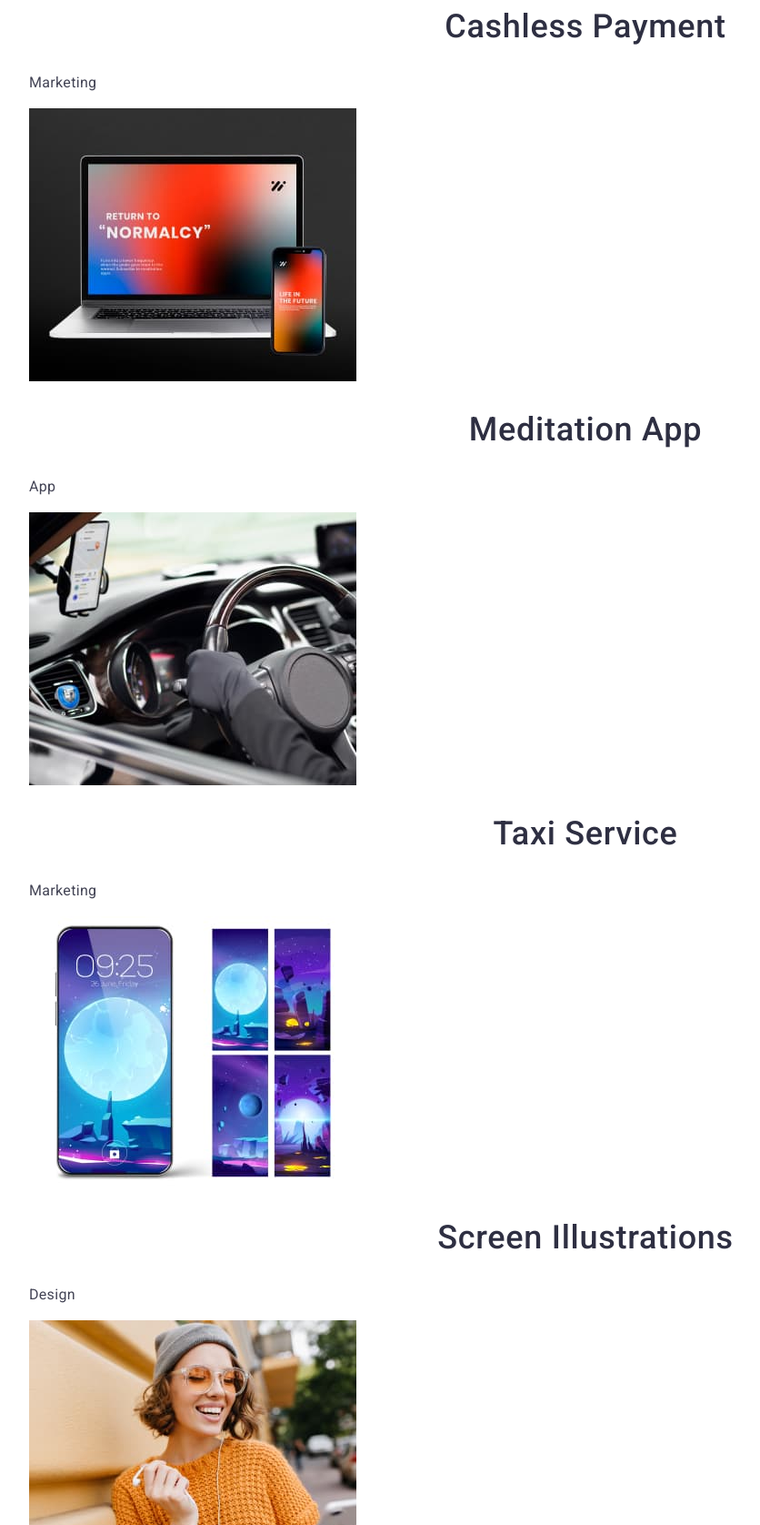
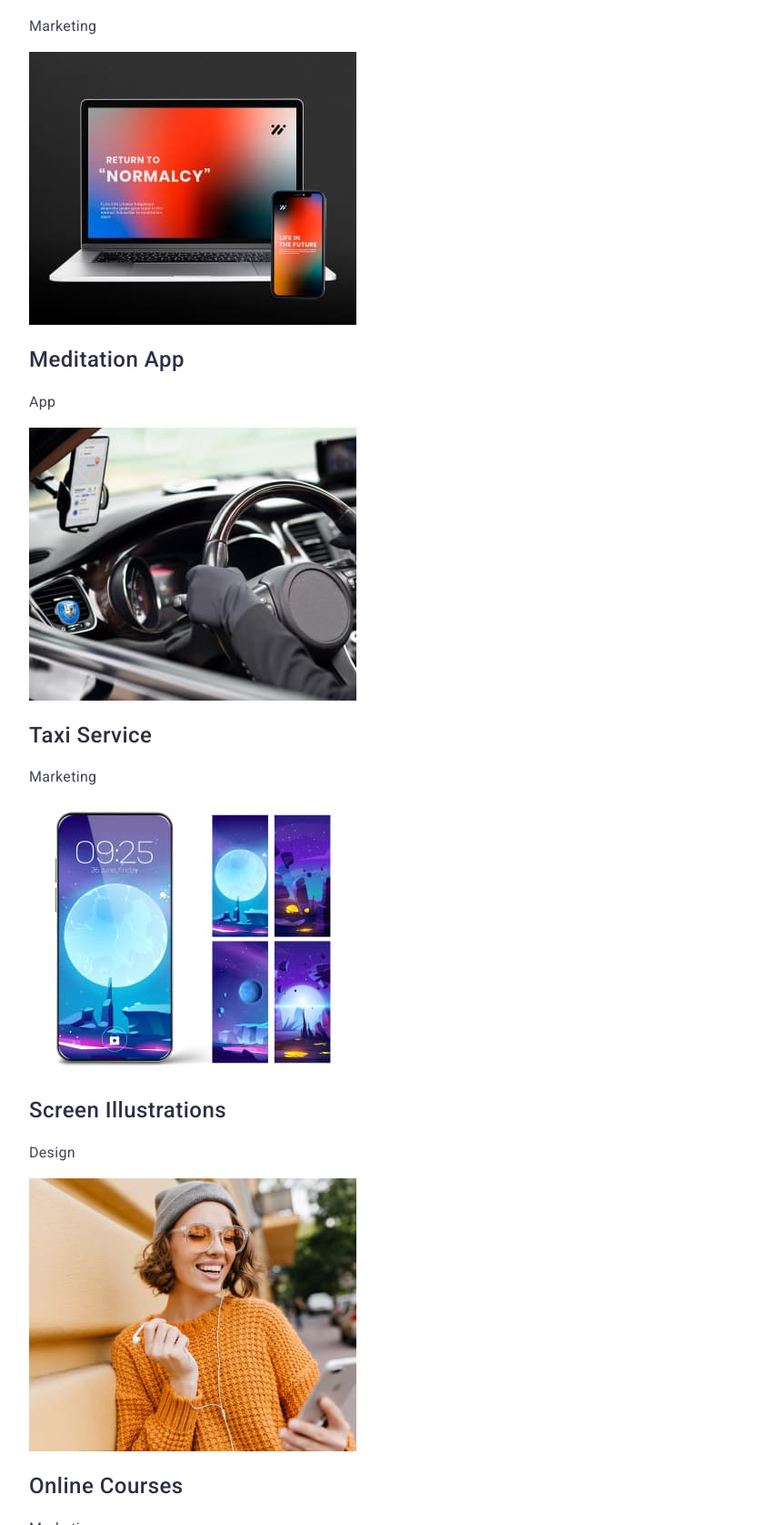
Before and after one commit to AndriiKusiak/goit-markup-hw-02, a plain HTML site: page portfolio.html in a window 1280 px wide. Shown: the part 1124-2800 px from the top of the page at 91% size, without its empty margins (16-852 px from the left). Drawn offline with Linux system fonts and the light colour scheme.

Commit message:
finally2

```diff
--- a/css/styles.css
+++ b/css/styles.css
@@ -97,6 +97,16 @@ body {
     letter-spacing: 0.02em;
 }
 
+.gallery-title {
+    color: var(--navyblue-color);
+    font-size: 320x;
+    font-weight: 500;
+    line-height: 1.2;
+    letter-spacing: 0.72px;
+    text-transform: capitalize;
+    letter-spacing: 0.02em;
+}
+
 .third-title {
     color: var(--navyblue-color);
     font-size: 20px;
--- a/portfolio.html
+++ b/portfolio.html
@@ -61,7 +61,7 @@
                 alt="Banking Interface"
                 width="360"
               />
-              <h2 class="second-tittle">Banking App Interface Concept</h2>
+              <h2 class="gallery-title">Banking App Interface Concept</h2>
               <p class="paragraph">App</p></a
             >
           </li>
@@ -73,8 +73,9 @@
                 width="360"
                 height="300"
               />
-            <h2 class="second-tittle">Cashless Payment</h2>
-            <p class="paragraph">Marketing</p></a>
+              <h2 class="gallery-title">Cashless Payment</h2>
+              <p class="paragraph">Marketing</p></a
+            >
           </li>
           <li>
             <a href="" class="list link">
@@ -84,8 +85,9 @@
                 width="360"
                 height="300"
               />
-            <h2 class="second-tittle">Meditation App</h2>
-            <p class="paragraph">App</p></a>
+              <h2 class="gallery-title">Meditation App</h2>
+              <p class="paragraph">App</p></a
+            >
           </li>
           <li>
             <a href="" class="list link">
@@ -95,8 +97,9 @@
                 width="360"
                 height="300"
               />
-            <h2 class="second-tittle">Taxi Service</h2>
-            <p class="paragraph">Marketing</p></a>
+              <h2 class="gallery-title">Taxi Service</h2>
+              <p class="paragraph">Marketing</p></a
+            >
           </li>
           <li>
             <a href="" class="list link">
@@ -106,8 +109,9 @@
                 width="360"
                 height="300"
               />
-            <h2 class="second-tittle">Screen Illustrations</h2>
-            <p class="paragraph">Design</p></a>
+              <h2 class="gallery-title">Screen Illustrations</h2>
+              <p class="paragraph">Design</p></a
+            >
           </li>
           <li>
             <a href="" class="list link">
@@ -117,8 +121,9 @@
                 width="360"
                 height="300"
               />
-            <h2 class="second-tittle">Online Courses</h2>
-            <p class="paragraph">Marketing</p></a>
+              <h2 class="gallery-title">Online Courses</h2>
+              <p class="paragraph">Marketing</p></a
+            >
           </li>
           <li>
             <a href="" class="list link">
@@ -128,8 +133,9 @@
                 width="360"
                 height="300"
               />
-            <h2 class="second-tittle">Instagram Stories Concept</h2>
-            <p class="paragraph">Design</p></a>
+              <h2 class="gallery-title">Instagram Stories Concept</h2>
+              <p class="paragraph">Design</p></a
+            >
           </li>
           <li>
             <a href="" class="list link">
@@ -139,8 +145,9 @@
                 width="360"
                 height="300"
               />
-            <h2 class="second-tittle">Organic Food</h2>
-            <p class="paragraph">Web Site</p></a>
+              <h2 class="gallery-title">Organic Food</h2>
+              <p class="paragraph">Web Site</p></a
+            >
           </li>
           <li>
             <a href="" class="list link">
@@ -150,8 +157,9 @@
                 width="360"
                 height="300"
               />
-            <h2 class="second-tittle">Fresh Coffee</h2>
-            <p class="paragraph">Web Site</p></a>
+              <h2 class="gallery-title">Fresh Coffee</h2>
+              <p class="paragraph">Web Site</p></a
+            >
           </li>
         </ul>
       </section>
```
Lines whose indentation alone changed are shown as unchanged.
